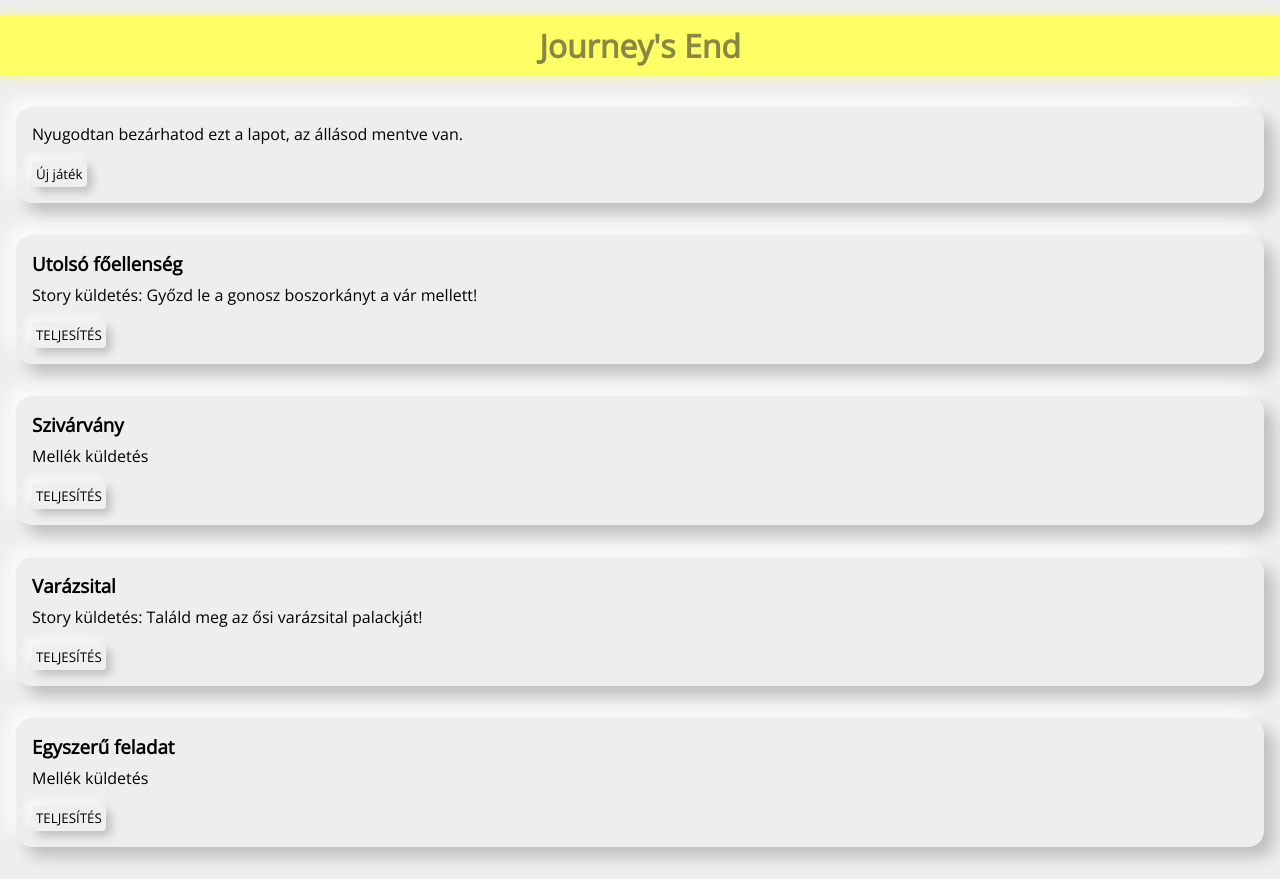
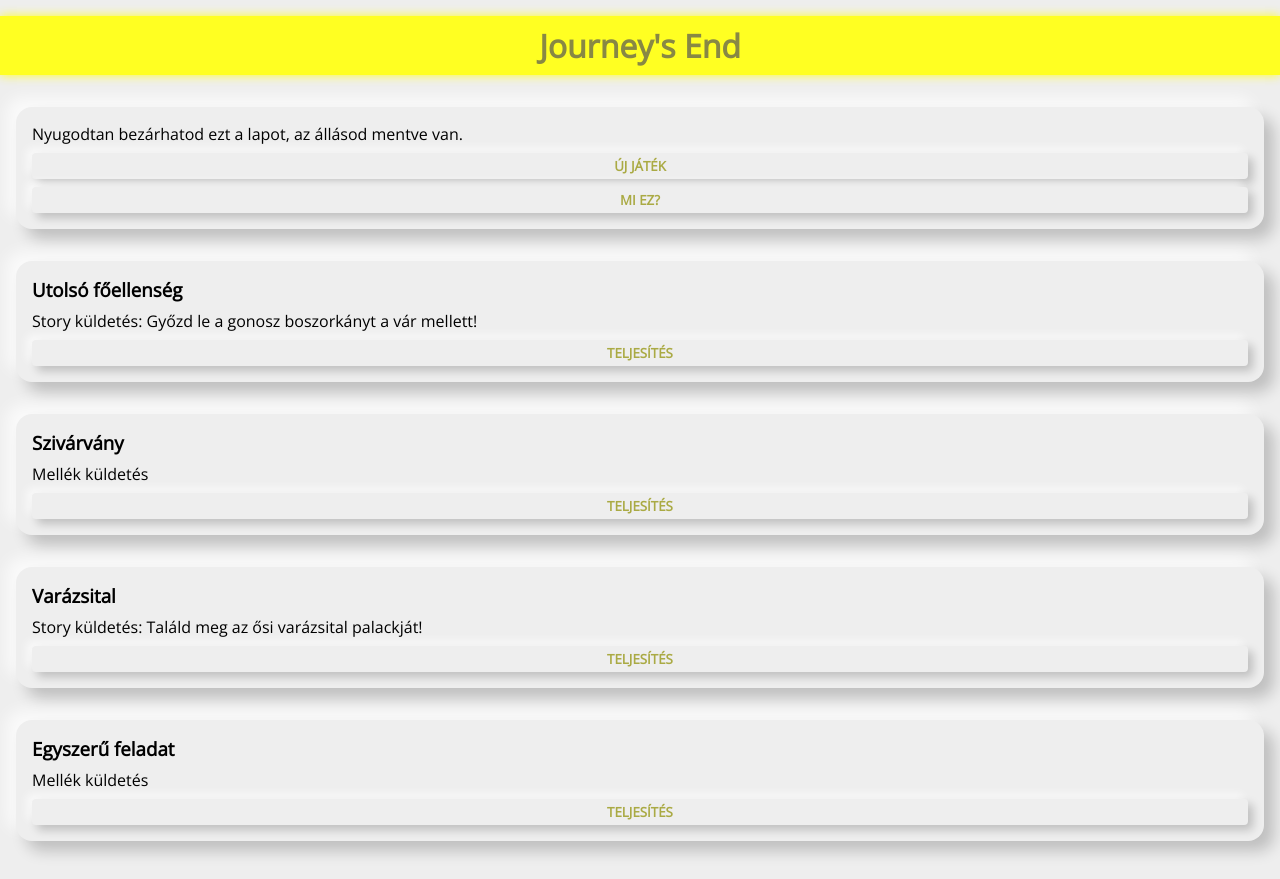
Before and after one commit to CsakiTheOne/JourneysEnd, a plain HTML site: page index.html in a window 1280 px wide. Drawn offline with nearby package versions, Linux system fonts and the light colour scheme.

Commit message:
Design changes, more information

```diff
--- a/index.html
+++ b/index.html
@@ -7,10 +7,13 @@
     <title>Journey's End</title>
 </head>
 <body>
+
     <h1>Journey's End</h1>
+
     <div class="quest-card">
         <p>Nyugodtan bezárhatod ezt a lapot, az állásod mentve van.</p>
-        <button id="btnReset">Új játék</button>
+        <button id="btnReset">ÚJ JÁTÉK</button>
+        <button onclick="alert('Egy kis játék, mellyel Bius ballagását egy meseszerű történetté és szebbé próbálom tenni.')">MI EZ?</button>
     </div>
     <div class="quest-card">
         <h3>Utolsó főellenség</h3>
@@ -34,5 +37,6 @@
     </div>
 
     <script src="index.js"></script>
+
 </body>
 </html>
--- a/style.css
+++ b/style.css
@@ -17,15 +17,20 @@ h1
 {
     margin: 16px 0;
     padding: 8px;
-    background: #ff6;
+    background: #ff2;
     color: #884;
     text-align: center;
-    box-shadow: 0 0 10px #ff6;
+    box-shadow: 0 0 10px #ff2;
 }
 
 button
 {
+    display: block;
     padding: 4px;
+    width: calc(100% - 16px);
+    background: #eee;
+    color: #aa4;
+    font-weight: bold;
     box-shadow: 5px 5px 10px rgba(0, 0, 0, .2), -5px -5px 10px rgba(255, 255, 255, .7);
     border: none;
     border-radius: 4px;
```
